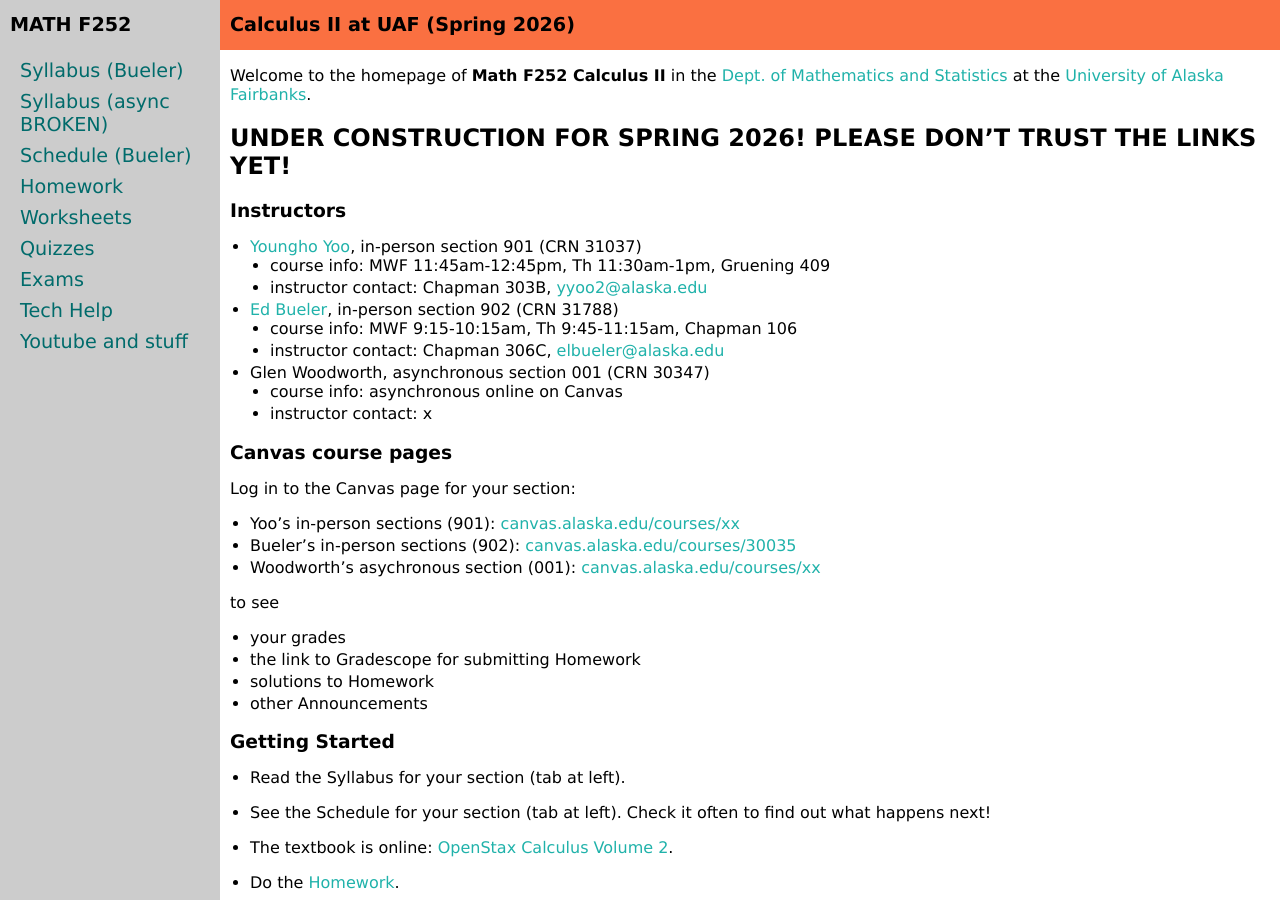
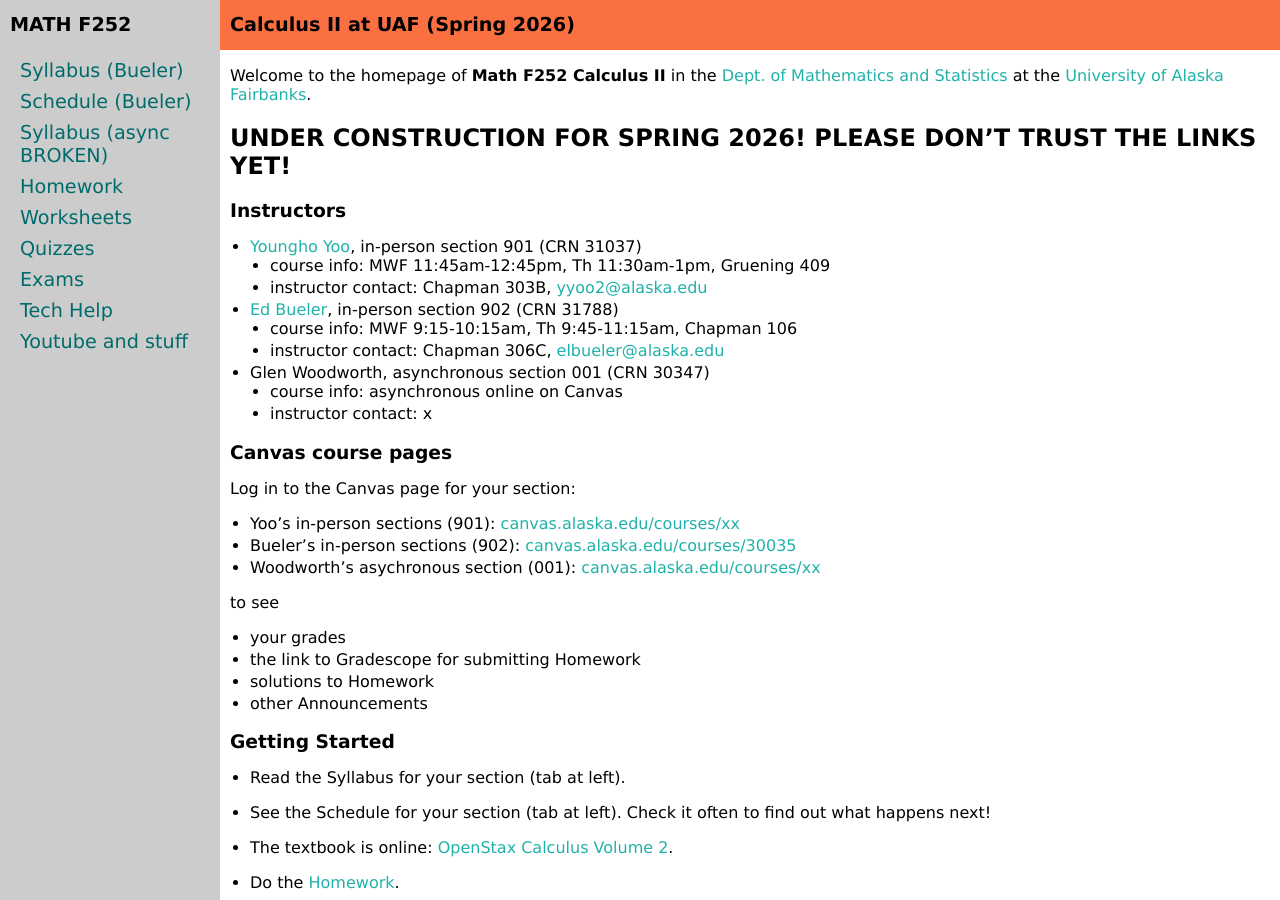
Before and after one commit to uaf-math/calc2, a Jekyll site: the page built from index.md, in a window 1280 px wide and 900 px high. Built offline with Jekyll 4.4.1, drawn with Linux system fonts in a browser that asks for light colours; some of the changed lines change nothing that is shown.

Commit message:
better order for now

```diff
--- a/_data/toc.yaml
+++ b/_data/toc.yaml
@@ -5,12 +5,12 @@ docs:
 - title: Syllabus (Bueler)
   url: assets/general/S26/bueler/syllabus.pdf  # rebuild by "make" in directory
 
-- title: Syllabus (async BROKEN)
-  url: index.html # assets/general/S26/syllabus_async.pdf
-
 - title: Schedule (Bueler)
   url: assets/general/S26/bueler/schedule.pdf  # rebuild by "make" in directory
   #url: https://docs.google.com/spreadsheets/d/e/2PACX-1vTOF-YOVqqB-MTwrxCpTC2GFHkvhlc3OMeVsltm1G4O2OvQQH-1Xhi9aUhZ8M506ZIhe1UIQKlEjSwB/pubhtml?gid=0&single=true
+
+- title: Syllabus (async BROKEN)
+  url: index.html # assets/general/S26/syllabus_async.pdf
 
 - title: Homework
   url: homework.html
```
